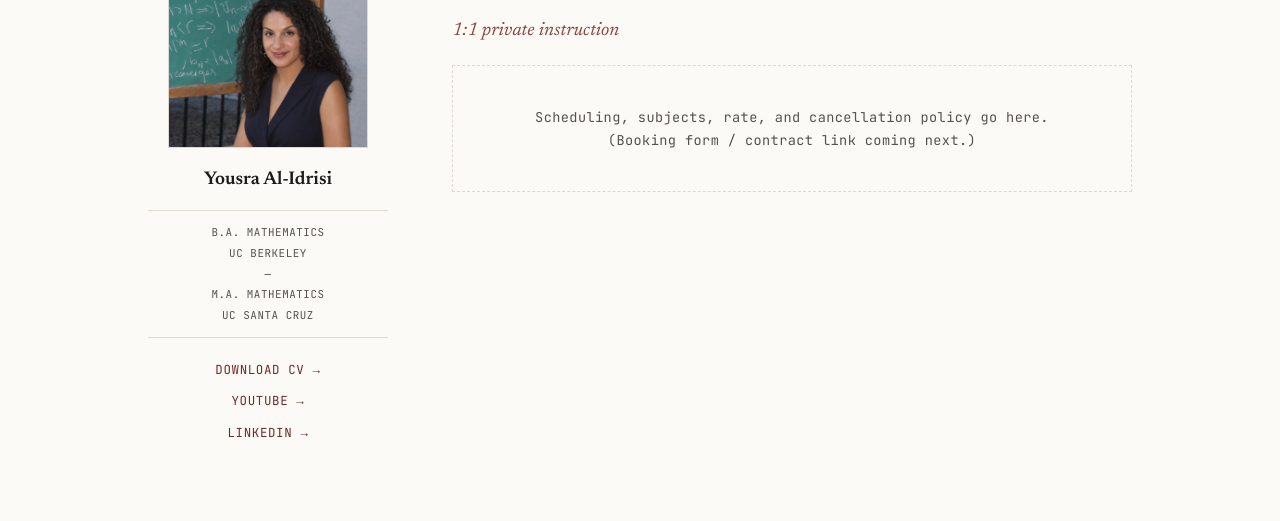
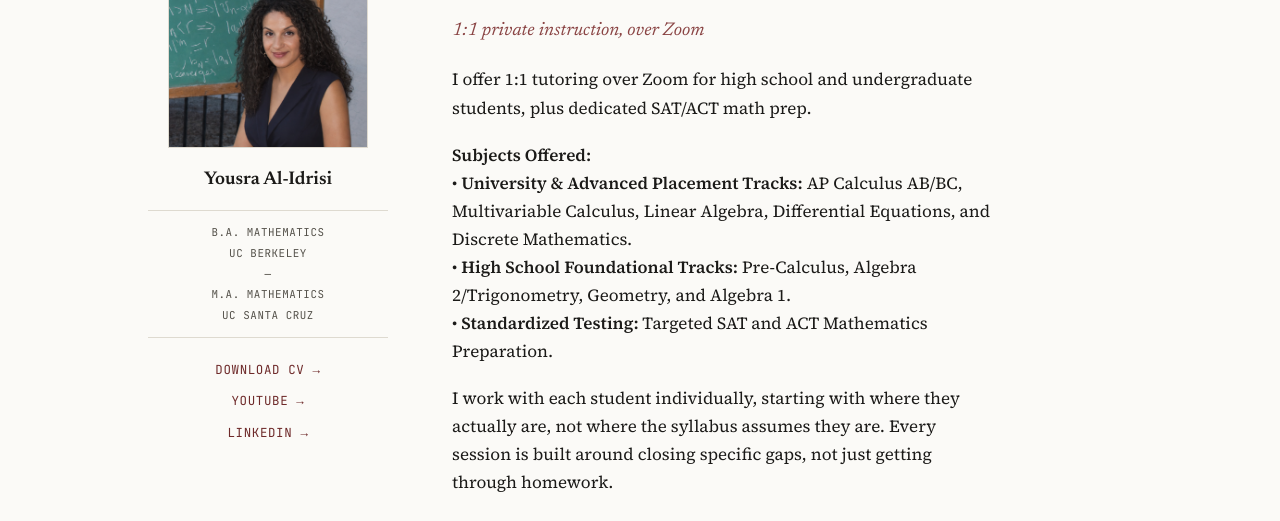
Before and after one commit to mathwithyousra/mathwithyousra.github.io, a plain HTML site: page tutoring.html in a window 1280 px wide. Shown: the part 202-723 px from the top of the page. Drawn offline with Linux system fonts and the light colour scheme.

Commit message:
tutoring.html
Updated tutoring page to include Zoom instruction details and expanded subjects offered.

```diff
--- a/tutoring.html
+++ b/tutoring.html
@@ -7,7 +7,6 @@
 <link rel="stylesheet" href="style.css">
 </head>
 <body>
-
 <nav class="topnav">
   <div class="brand"><a href="index.html"><img src="logo.svg" alt="Math With Yousra logo" style="height: 48px; vertical-align: middle; margin-right: 8px;"><span style="vertical-align: middle;">Math With Yousra</span></a></div>
   <div class="navlinks">
@@ -16,9 +15,7 @@
     <a href="courses.html">Courses</a>
   </div>
 </nav>
-
 <div class="shell">
-
   <aside class="sidebar">
     <div class="photo-frame"><img src="profile.jpg" alt="Yousra Al-Idrisi"></div>
     <h2>Yousra Al-Idrisi</h2>
@@ -33,20 +30,24 @@
       <a href="https://www.linkedin.com/in/yousra-al-idrisi-14950a316/" target="_blank">LinkedIn →</a>
     </div>
   </aside>
-
   <main class="content">
     <h1>Tutoring</h1>
-    <p class="tagline">1:1 private instruction</p>
+    <p class="tagline">1:1 private instruction, over Zoom</p>
 
-    <div class="coming-soon">
-      Scheduling, subjects, rate, and cancellation policy go here.<br>
-      (Booking form / contract link coming next.)
-    </div>
+    <p>I offer 1:1 tutoring over Zoom for high school and undergraduate students, plus dedicated SAT/ACT math prep.</p>
+
+    <p><strong>Subjects Offered:</strong><br>
+    • <strong>University &amp; Advanced Placement Tracks:</strong> AP Calculus AB/BC, Multivariable Calculus, Linear Algebra, Differential Equations, and Discrete Mathematics.<br>
+    • <strong>High School Foundational Tracks:</strong> Pre-Calculus, Algebra 2/Trigonometry, Geometry, and Algebra 1.<br>
+    • <strong>Standardized Testing:</strong> Targeted SAT and ACT Mathematics Preparation.</p>
+
+    <p>I work with each student individually, starting with where they actually are, not where the syllabus assumes they are. Every session is built around closing specific gaps, not just getting through homework.</p>
+
+    <p>I've taught and tutored for over a decade — as a UC Santa Cruz Teaching Assistant, a UC Berkeley tutor, and a private tutor throughout — so this isn't a side gig; it's what I do.</p>
+
+    <p>Reach out below to check availability and discuss rates.</p>
   </main>
-
 </div>
-
 <footer>&copy; Yousra Al-Idrisi · Math With Yousra</footer>
-
 </body>
 </html>
```
